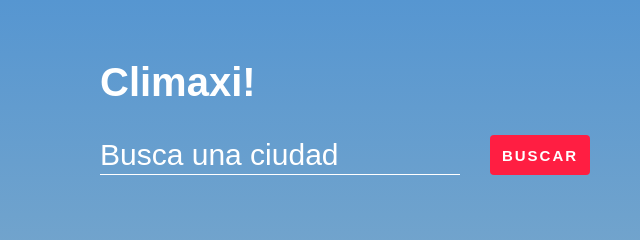
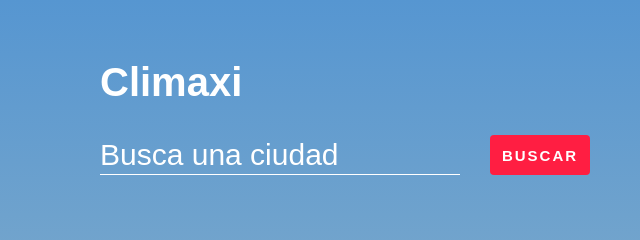
Before and after one commit to Josa010/weather-app, a website built with webpack: page public/index.html in a window 1280 px wide. Shown: the top 240 px of the page, 0-640 px from the left. Built offline with nearby package versions, Linux system fonts and the light colour scheme.

Commit message:
Fixed typo

```diff
--- a/public/index.html
+++ b/public/index.html
@@ -11,7 +11,7 @@
 <body>
     <main>
         <div class="title-container">
-            <h1 class="title">Climaxi!</h1>
+            <h1 class="title">Climaxi</h1>
         </div>
         <div class="form-container">
             <form onsubmit="return false;">
```
